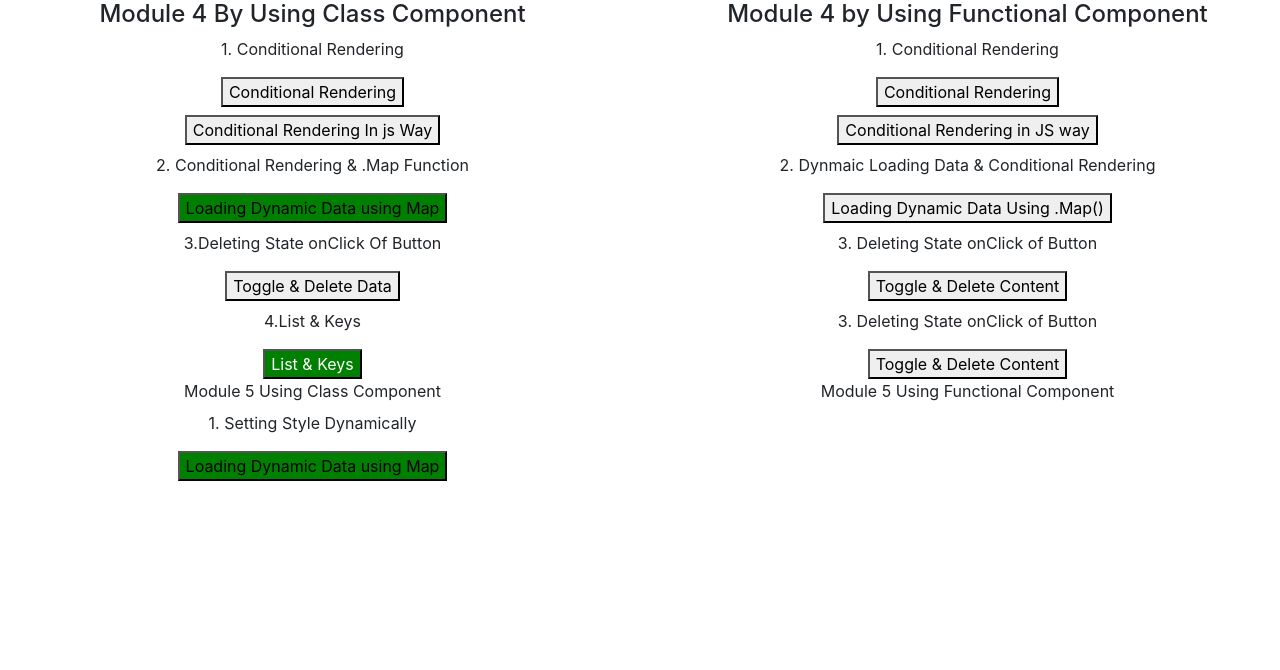
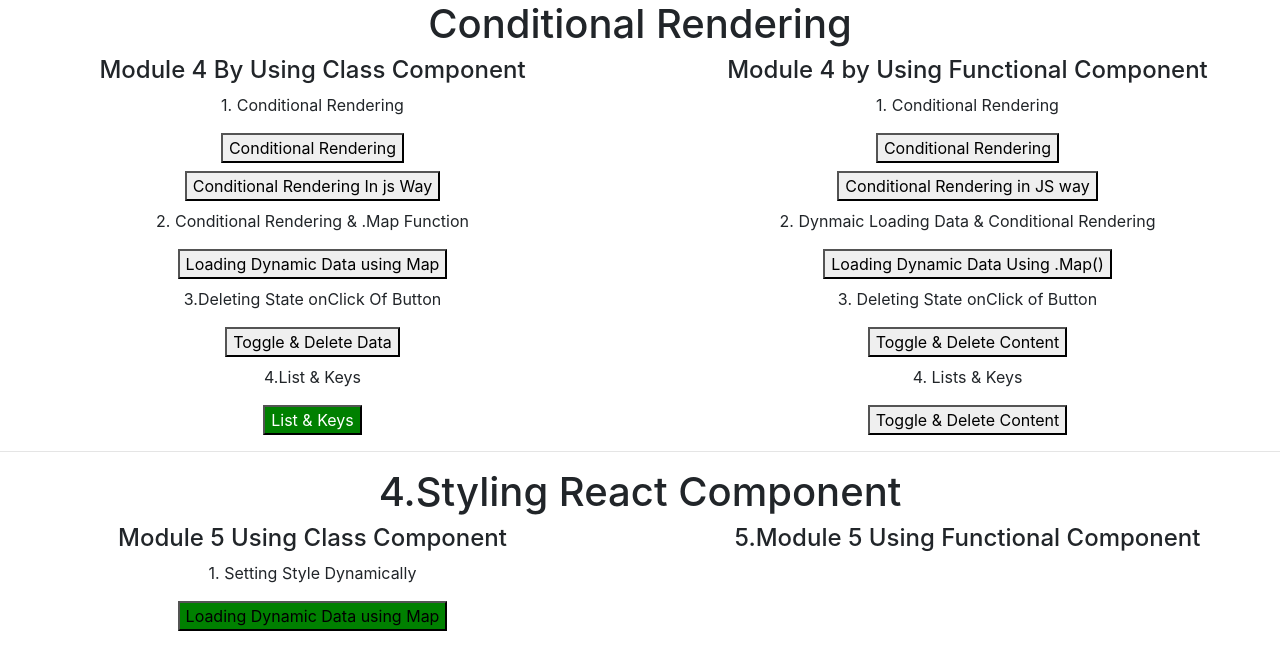
Before and after one commit to HusnainK721/my-first-app, a React (Create React App) app: page / in a window 1280 px wide. Shown: the top 670 px of the page. Built offline with nearby package versions, Linux system fonts and the light colour scheme.

Commit message:
working with dynamic styling react component

```diff
--- a/src/Component/HomePage/LandingPage/Landing.jsx
+++ b/src/Component/HomePage/LandingPage/Landing.jsx
@@ -4,12 +4,25 @@ import { LeftNavigationSection } from "../../B-LeftNavigationSection/LeftNavigat
 // import { MainBodySection } from "../../C-MainBodySection/MainBodySection";
 import { RightNavigationSection } from "../../D-RightNavigationSection/RightNavigationSection";
 import { FooterSection } from "../../E-FooterSection/FooterSection";
+//all module 4 exported here
 import { Module4ListAndConditional } from "../../Module-4-ListAndConditional/Module4ListAndConditional";
+// all module 5 exported here
 import { Module5StylingReactComponent } from "../../Module-5-StylingReactCompAndElement/Module5StylingReactComponent";
 // import { CounterPractice } from "../../Practice/UseStatePractice/CounterPractice/CounterPractice";
+
+// All Practice Component Exported Here
+// import { FetchingDataFromReduxParent } from "../../Practice/FetchingDataFromRedux/FetchingDataFromReduxParent";
+// import { MapFunctionPracticeParent } from "../../Practice/MapFunctionaPractice/MapFunctionPracticeParent";
+
 export const Landing = () => {
   return (
     <React.Fragment>
+      {/* <div>
+        <h1>React Class Practice</h1>
+        <MapFunctionPracticeParent />
+        <FetchingDataFromReduxParent />
+      </div> */}
+
       <div>
         <HeaderSection />
         <LeftNavigationSection />
@@ -21,6 +34,7 @@ export const Landing = () => {
       <div>
         <Module4ListAndConditional />
       </div>
+      <hr />
       <div>
         <Module5StylingReactComponent />
       </div>
--- a/src/Component/Module-4-ListAndConditional/ListAndConditionalClass/C-OutputtingListDynamically/OutputtingListDynamicallyParentC.jsx
+++ b/src/Component/Module-4-ListAndConditional/ListAndConditionalClass/C-OutputtingListDynamically/OutputtingListDynamicallyParentC.jsx
@@ -38,10 +38,6 @@ export class OutputtingListDynamicallyParentC extends Component {
     this.setState({ showPerson: !doesShow });
   };
   render() {
-    // applyinh css to button
-    const buttonStyle = {
-      backgroundColor: "green",
-    };
     // Conditinally rendering div onClick of button
     let person = null;
     if (this.state.showPerson) {
@@ -59,13 +55,11 @@ export class OutputtingListDynamicallyParentC extends Component {
           <button onClick={this.changeNameHandler}>Change local State</button>
         </div>
       );
-      //  changing styles dynamically onCick of button
-      buttonStyle.backgroundColor = "red";
     }
     return (
       <div>
         <p className="mt-2">2. Conditional Rendering & .Map Function </p>
-        <button onClick={this.toggleNamePersonHandler} style={buttonStyle}>
+        <button onClick={this.toggleNamePersonHandler}>
           Loading Dynamic Data using Map
         </button>
 
--- a/src/Component/Module-4-ListAndConditional/ListAndConditionalFunctional/E-ListAndKeys/ListAndKeysParentF.jsx
+++ b/src/Component/Module-4-ListAndConditional/ListAndConditionalFunctional/E-ListAndKeys/ListAndKeysParentF.jsx
@@ -28,7 +28,7 @@ export const ListAndKeysParentF = ({ itemCurrent }) => {
 
   return (
     <div className="mt-2">
-      <p>3. Deleting State onClick of Button </p>
+      <p>4. Lists & Keys </p>
       <button onClick={toggleNameHandler}>Toggle & Delete Content</button>
       {showPerson ? (
         <div>
--- a/src/Component/Module-4-ListAndConditional/Module4ListAndConditional.jsx
+++ b/src/Component/Module-4-ListAndConditional/Module4ListAndConditional.jsx
@@ -1,21 +1,24 @@
 import React from "react";
+import { Row, Col } from "react-bootstrap";
+// All Class Component Exported Here
+// All Class Component Exported Here
 import { RenderingContentConditionllyParent } from "./ListAndConditionalClass/A-RenderingContentConditionally/RenderingContentConditionllyParent";
 import { RenderingInJsWayParent } from "./ListAndConditionalClass/B-RenderingContentConditionally-js-way/RenderingInJsWayParent";
-import { Row, Col } from "react-bootstrap";
+import { OutputtingListDynamicallyParentC } from "./ListAndConditionalClass/C-OutputtingListDynamically/OutputtingListDynamicallyParentC";
+import { DeletingStateParentC } from "./ListAndConditionalClass/D-DeletingState/DeletingStateParentC";
+import { ListAndKeysParentC } from "./ListAndConditionalClass/E-ListAndKeys/ListAndKeysParentC";
+// All Functional Component EXport Here
+// All Functional Component EXport Here
 import { ConditionalRenderingParentInFunc } from "./ListAndConditionalFunctional/A-ConditionalRendering/ConditionalRenderingParentInFunc";
 import { ConditionalRenderingParentInJSWayFunc } from "./ListAndConditionalFunctional/B-ConditionalRenderingInJSWay/ConditionalRenderingParentInJSWayFunc";
-import { OutputtingListDynamicallyParentC } from "./ListAndConditionalClass/C-OutputtingListDynamically/OutputtingListDynamicallyParentC";
 import { OutputtingListDynamicallyParentF } from "./ListAndConditionalFunctional/C-OutputtingListDynamicUsingMap/OutputtingListDynamicallyParentF";
-import { DeletingStateParentC } from "./ListAndConditionalClass/D-DeletingState/DeletingStateParentC";
 import { DeletingStateParentF } from "./ListAndConditionalFunctional/D-DeletingState/DeletingStateParentF";
-import { MapFunctionPracticeParent } from "../Practice/MapFunctionaPractice/MapFunctionPracticeParent";
-import { FetchingDataFromJsonParent } from "../Practice/FetchingDataFromJSON/FetchingDataFromJsonParent";
-import { ListAndKeysParentC } from "./ListAndConditionalClass/E-ListAndKeys/ListAndKeysParentC";
 import { ListAndKeysParentF } from "./ListAndConditionalFunctional/E-ListAndKeys/ListAndKeysParentF";
-import { FetchingDataFromReduxParent } from "../Practice/FetchingDataFromRedux/FetchingDataFromReduxParent";
+// import { FetchingDataFromJsonParent } from "../Practice/FetchingDataFromJSON/FetchingDataFromJsonParent";
 export const Module4ListAndConditional = () => {
   return (
     <div>
+      <h1>Conditional Rendering</h1>
       <Row>
         <Col xs={6} lg={6} md={6}>
           <div>
@@ -35,17 +38,10 @@ export const Module4ListAndConditional = () => {
             <ConditionalRenderingParentInJSWayFunc />
             <OutputtingListDynamicallyParentF />
             <DeletingStateParentF />
-
             <ListAndKeysParentF />
           </div>
         </Col>
       </Row>
-      {/* <div>
-        <h1>React Class Practice</h1>
-        <MapFunctionPracticeParent />
-        <FetchingDataFromJsonParent />
-      </div> */}
-      {/* <FetchingDataFromReduxParent /> */}
     </div>
   );
 };
--- a/src/Component/Module-5-StylingReactCompAndElement/Module5StylingReactComponent.jsx
+++ b/src/Component/Module-5-StylingReactCompAndElement/Module5StylingReactComponent.jsx
@@ -4,15 +4,18 @@ import { SettingStyleDynamicallyParentC } from "./StylingReactInClass/A-SettingS
 export const Module5StylingReactComponent = () => {
   return (
     <React.Fragment>
+      <h1>4.Styling React Component </h1>
       <Row>
         <Col>
           <div>
-            Module 5 Using Class Component
+            <h4>Module 5 Using Class Component</h4>
             <SettingStyleDynamicallyParentC />
           </div>
         </Col>
         <Col>
-          <div>Module 5 Using Functional Component</div>
+          <div>
+            <h4>5.Module 5 Using Functional Component</h4>
+          </div>
         </Col>
       </Row>
     </React.Fragment>
--- a/src/Component/Practice/FetchingDataFromJSON/FetchingDataFromJSON.css
+++ /dev/null
@@ -1,4 +0,0 @@
-.testing{
-    display:inline-block !important;
-    width: 18rem;
-}
--- a/src/Component/Practice/FetchingDataFromJSON/FetchingDataFromJsonChild.jsx
+++ /dev/null
@@ -1,20 +0,0 @@
-import React from "react";
-import { Card, Button, Row } from "react-bootstrap";
-import "./FetchingDataFromJSON.css";
-export const FetchingDataFromJsonChild = ({ itemCurrent }) => {
-  console.log("data testing===>", itemCurrent);
-  return (
-    <div>
-      <Row>
-        <Card className="testing">
-          <Card.Img variant="top" src={itemCurrent.image} alt="image" />
-          <Card.Body>
-            <Card.Title>{itemCurrent.name}</Card.Title>
-            <Card.Text>{itemCurrent.description}</Card.Text>
-            <Button variant="primary">Click Me</Button>
-          </Card.Body>
-        </Card>
-      </Row>
-    </div>
-  );
-};
--- a/src/Component/Practice/FetchingDataFromJSON/FetchingDataFromJsonParent.jsx
+++ /dev/null
@@ -1,13 +0,0 @@
-import React from "react";
-import { FetchingDataFromJsonChild } from "./FetchingDataFromJsonChild";
-import { PersonReducers } from "../../State/Reducers/PersonReducer";
-export const FetchingDataFromJsonParent = () => {
-  console.log("testing personReducer=>=>=>=>", PersonReducers);
-  return (
-    <div>
-      {PersonReducers.personDetail.map((item) => {
-        return <FetchingDataFromJsonChild itemCurrent={item} />;
-      })}
-    </div>
-  );
-};
```
Also changed, not shown: 1 other file (tests, documents, lock files or other folders).
